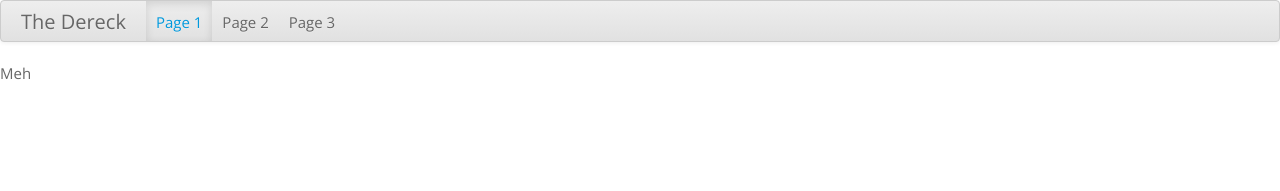
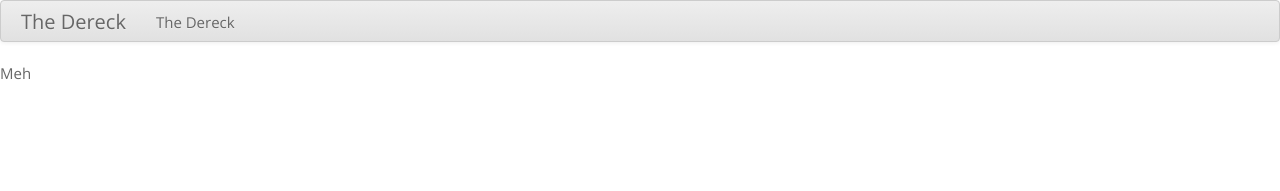
Before and after one commit to thedereck/thedereck.github.com, a Jekyll site: the page built from index.html, in a window 1280 px wide. Shown: the top 191 px of the page. Built offline with Jekyll 4.4.1, drawn with Linux system fonts in a browser that asks for light colours.

Commit message:
Making navbar responsive and auto linking to pages.

```diff
--- a/_includes/body/navbar.html
+++ b/_includes/body/navbar.html
@@ -1,3 +1,4 @@
+{% if site.bootstrap_responsive_css %}
 		<div class="navbar">
 			<div class="navbar-inner">
 				<div class="container">
@@ -9,11 +10,25 @@
 					<a class="brand" href="#">{{ site.brand }}</a>
 					<div class="nav-collapse collapse">
 						<ul class="nav">
-							<li class="active"><a href="#">Page 1</a></li>
-							<li><a href="#">Page 2</a></li>
-							<li><a href="#">Page 3</a></li>
+	{% for p in site.pages %}
+							<li><a href="{{ p.url }}">{{ p.title }}</a></li>
+	{% endfor %}
 						</ul>
 					</div>
 				</div>
 			</div>
 		</div>
+{% else %}
+		<div class="navbar">
+			<div class="navbar-inner">
+				<div class="container">
+					<a class="brand" href="#">{{ site.brand }}</a>
+					<ul class="nav">
+	{% for p in site.pages %}
+							<li><a href="{{ p.url }}">{{ p.title }}</a></li>
+	{% endfor %}
+					</ul>
+				</div>
+			</div>
+		</div>
+{% endif %}
```
